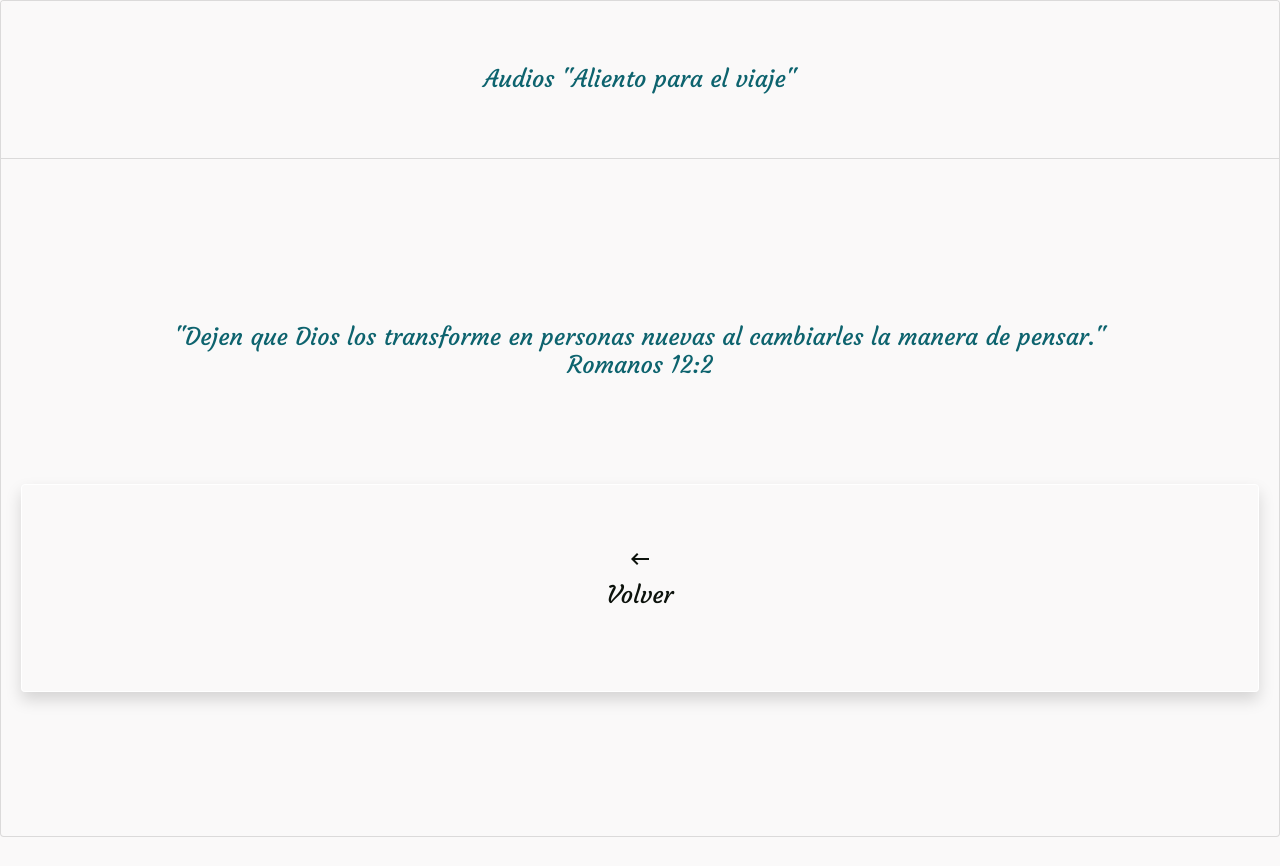
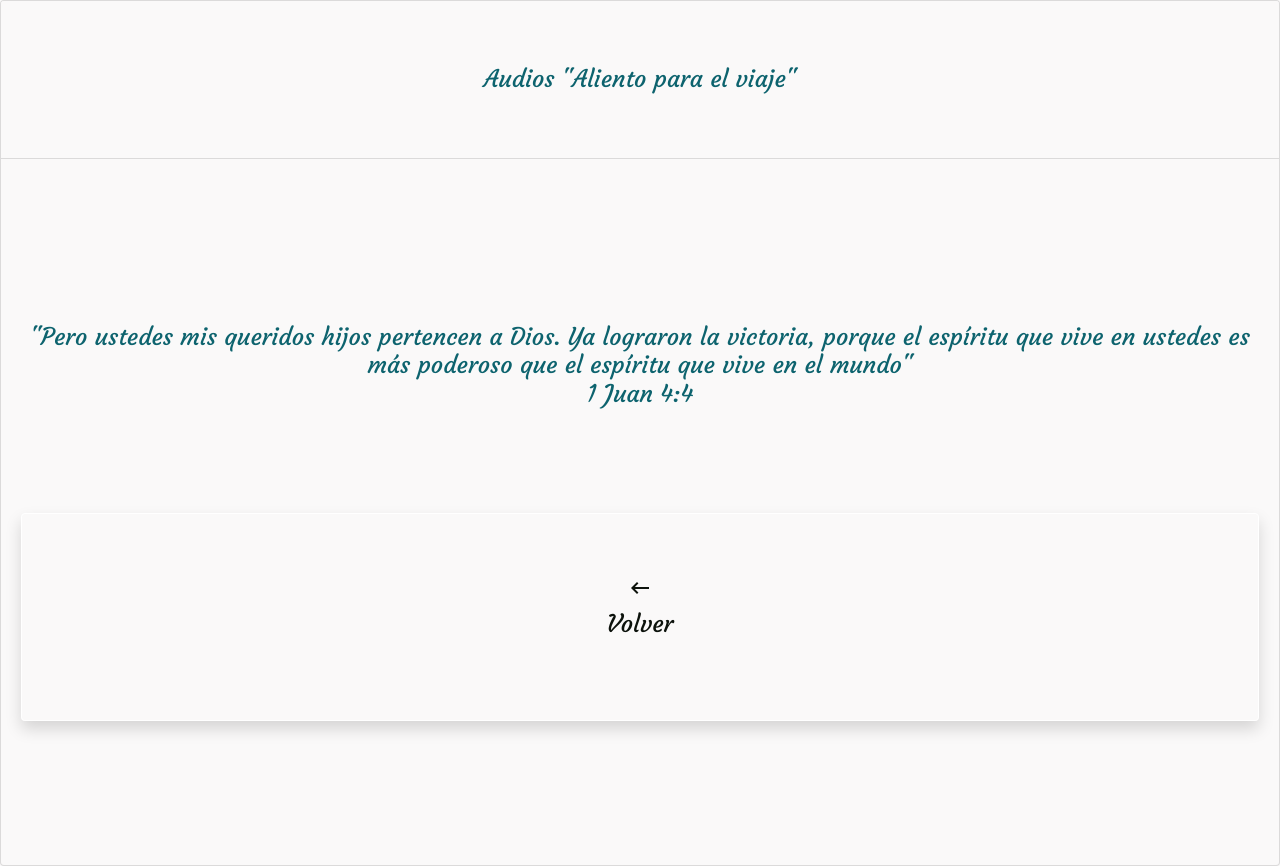
Before and after one commit to gran-gas/aliento, a Flask app: page /pensamiento.html in a window 1280 px wide. Before the commit the page ends 837 px from the top, so only its background shows below. Run offline with Flask 2, Linux system fonts and the light colour scheme; some libraries are stand-ins or nearby versions.

Commit message:
first commit

```diff
--- a/templates/pensamiento.html
+++ b/templates/pensamiento.html
@@ -16,7 +16,7 @@
         <br>
         <br>
         <p class="card-text h5 main-title text-center">
-            "Dejen que Dios los transforme en personas nuevas al cambiarles la manera de pensar."<br>Romanos 12:2
+            "Pero ustedes mis queridos hijos pertencen a Dios. Ya lograron la victoria, porque el espíritu que vive en ustedes es más poderoso que el espíritu que vive en el mundo"<br>1 Juan 4:4
         </p>
             <br>
             <br>
```
Also changed, not shown: templates/audio.html (+5 -5 lines), 2 other files.
